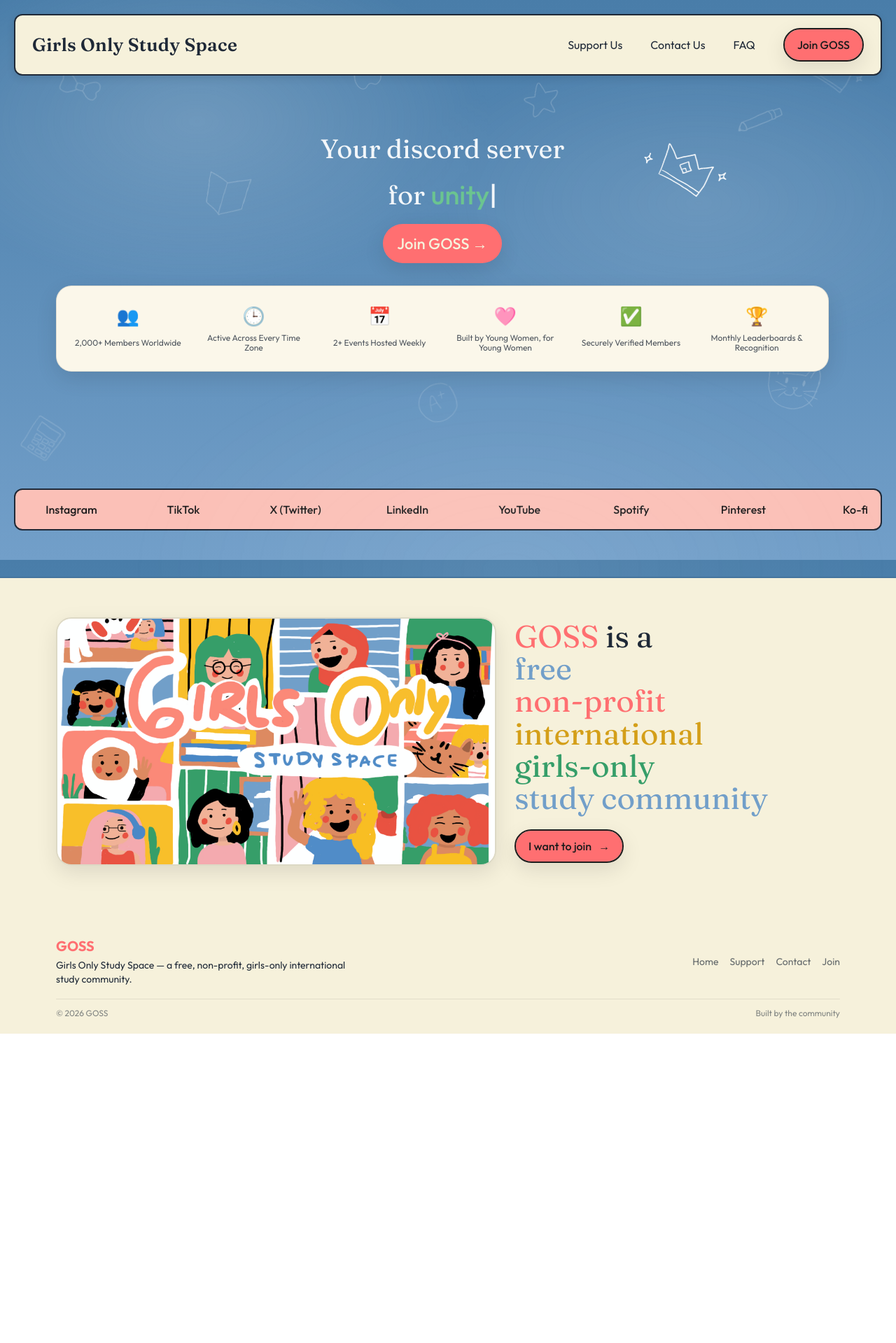
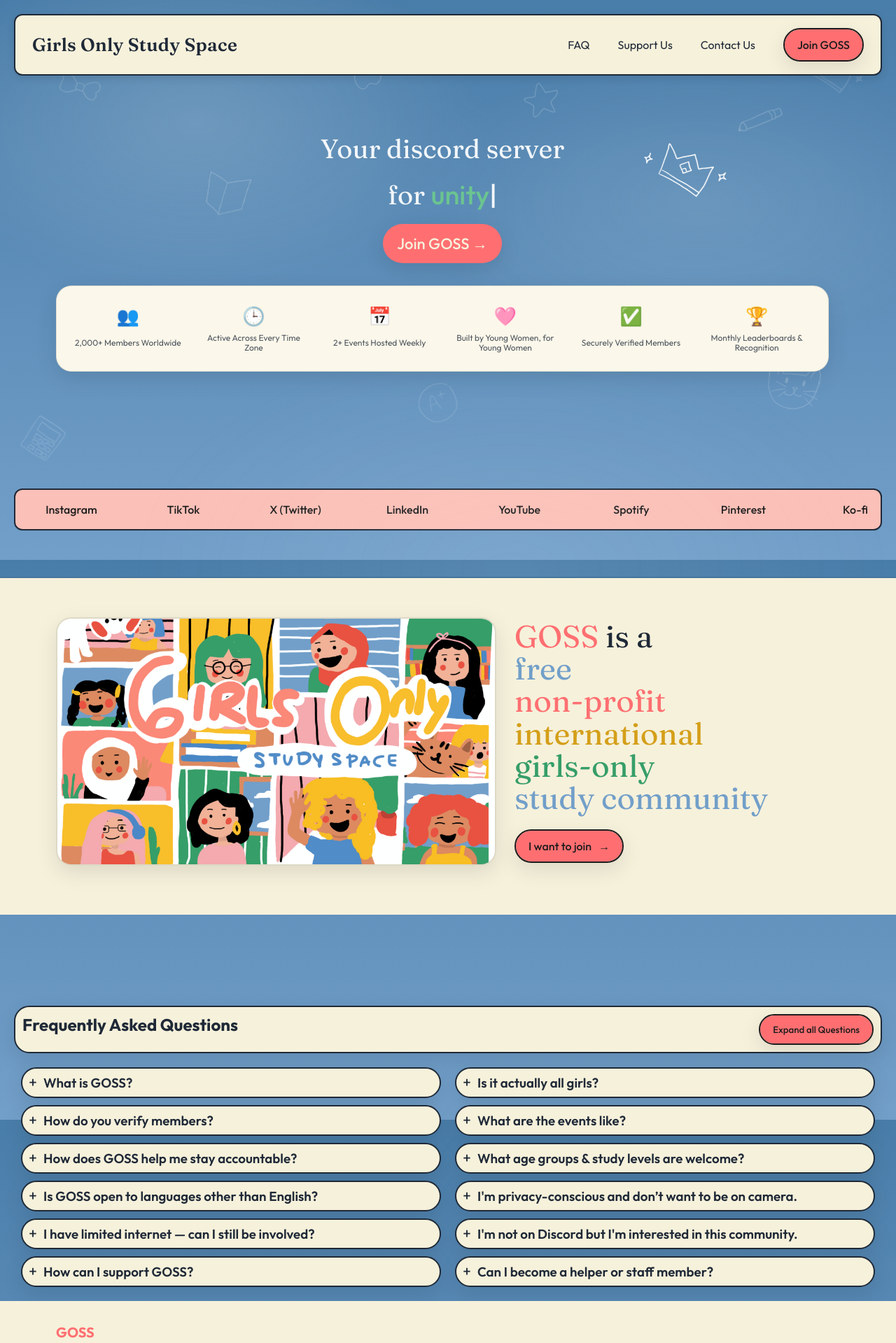
Before and after one commit to GirlsOnlyDiscord/girlsonlydiscord.github.io, a React (Vite) app in the folder goss-mvp/: page / in a window 1280 px wide. Shown: the top 1919 px of the page at 70% size. Before the commit the page ends 1477 px from the top, so only its background shows below. Built offline with nearby package versions, Linux system fonts and the light colour scheme.

Commit message:
FAQ moved to home page, anchor tag in nav bar

```diff
--- a/goss-mvp/src/components/Navbar.jsx
+++ b/goss-mvp/src/components/Navbar.jsx
@@ -11,16 +11,15 @@
 
         {/* Navigation */}
         <nav className="navLinks" aria-label="Primary">
+          <a href="#faq" className="navLink">
+            FAQ
+          </a>
           <Link className="navLink" to="/support">
             Support Us
           </Link>
 
           <Link className="navLink" to="/contact">
             Contact Us
-          </Link>
-
-          <Link className="navLink" to="/faq">
-            FAQ
           </Link>
 
           <a
--- a/goss-mvp/src/pages/Home.jsx
+++ b/goss-mvp/src/pages/Home.jsx
@@ -2,6 +2,7 @@
 import Hero from "../components/Hero.jsx";
 import AboutSection from "../components/AboutSection.jsx";
 import Footer from "../components/Footer.jsx";
+import Cards from "../components/Cards.jsx";
 
 export default function Home() {
   return (
@@ -10,6 +11,17 @@
       <main>
         <Hero />
         <AboutSection />
+
+        {/* FAQ SECTION */}
+        <section id="faq" className="faqSection">
+          <div className="faqTitleContainer">
+            <h1 className="faqTitle">Frequently Asked Questions</h1>
+            <button className="btn btnPrimary">
+              Expand all Questions
+            </button>
+          </div>
+          <Cards />
+        </section>
       </main>
       <Footer />
     </div>
--- a/goss-mvp/src/styles/components/navbar.css
+++ b/goss-mvp/src/styles/components/navbar.css
@@ -6,6 +6,10 @@
   position: sticky;
   top: 20px;
   z-index: 1000;
+}
+.faqSection {
+  scroll-margin-top: 120px;
+  padding-top: 80px;
 }
 
 .navInner {
--- a/goss-mvp/src/styles/globalsORIGINAL.css
+++ b/goss-mvp/src/styles/globalsORIGINAL.css
@@ -27,6 +27,10 @@
   --radius-pill: 999px;
   --shadow: 0 10px 30px rgba(0, 0, 0, 0.1);
   --shadow-hover: 0 14px 34px rgba(0, 0, 0, 0.14);
+}
+
+html {
+  scroll-behavior: smooth;
 }
 
 * {
```
